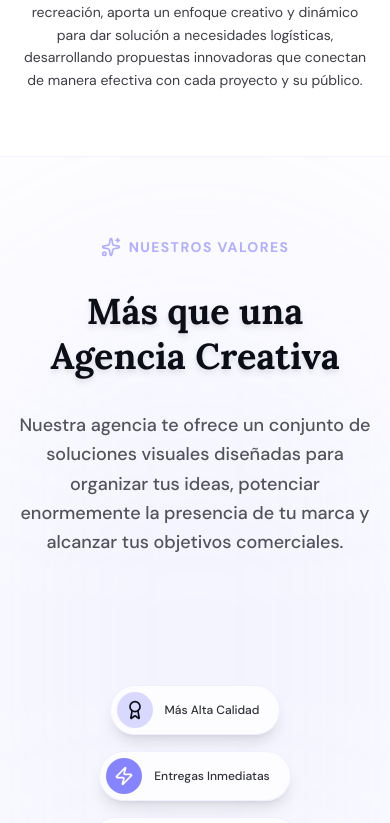
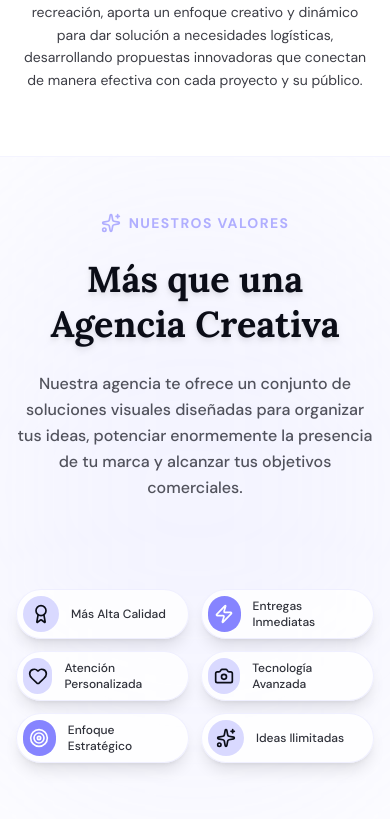
Before and after one commit to juanandresariasutp/landing_CreatiBros, a Next.js app: page /nosotros in a window 390 px wide. Shown: the part 2860-3683 px from the top of the page. Built offline with nearby package versions, Linux system fonts and the light colour scheme.

Commit message:
style(values): optimizar distribucion de badges en movil y tablet

```diff
--- a/components/Values.tsx
+++ b/components/Values.tsx
@@ -8,53 +8,53 @@ const values = [
     icon: <Award className="w-5 h-5 text-cb-dark" />,
     title: "Más Alta Calidad",
     color: "bg-cb-lavender-light",
-    position: "hidden xl:flex xl:top-[12%] xl:left-[50%] xl:-translate-x-1/2",
+    position: "hidden xl:flex xl:top-[14%] xl:left-[8%]",
     animation: "animate-float"
   },
   {
     icon: <Zap className="w-5 h-5 text-white" />,
     title: "Entregas Inmediatas",
     color: "bg-cb-purple",
-    position: "hidden xl:flex xl:top-[25%] xl:left-[15%]",
+    position: "hidden xl:flex xl:top-[38%] xl:left-[5%]",
     animation: "animate-float-delayed"
   },
   {
     icon: <Heart className="w-5 h-5 text-cb-dark" />,
     title: "Atención Personalizada",
     color: "bg-cb-lavender-light",
-    position: "hidden xl:flex xl:bottom-[35%] xl:left-[10%]",
+    position: "hidden xl:flex xl:bottom-[18%] xl:left-[7%]",
     animation: "animate-float-fast"
   },
   {
     icon: <Camera className="w-5 h-5 text-cb-dark" />,
     title: "Tecnología Avanzada",
     color: "bg-cb-lavender-light",
-    position: "hidden xl:flex xl:top-[30%] xl:right-[15%]",
+    position: "hidden xl:flex xl:top-[16%] xl:right-[8%]",
     animation: "animate-float"
   },
   {
     icon: <Target className="w-5 h-5 text-white" />,
     title: "Enfoque Estratégico",
     color: "bg-cb-purple",
-    position: "hidden xl:flex xl:bottom-[30%] xl:right-[10%]",
+    position: "hidden xl:flex xl:top-[42%] xl:right-[5%]",
     animation: "animate-float-delayed"
   },
   {
     icon: <Sparkles className="w-5 h-5 text-cb-dark" />,
     title: "Ideas Ilimitadas",
     color: "bg-cb-lavender-light",
-    position: "hidden xl:flex xl:bottom-[10%] xl:left-[40%]",
+    position: "hidden xl:flex xl:bottom-[16%] xl:right-[7%]",
     animation: "animate-float-fast"
   },
 ];
 
 export function Values({ showButtons = true }: { showButtons?: boolean }) {
   return (
-    <section className="relative w-full py-20 lg:py-40 bg-cb-white text-cb-dark dark:bg-[#06060c] dark:text-white overflow-hidden flex flex-col xl:flex-row items-center justify-center min-h-[700px] xl:min-h-[800px] border-t border-cb-lavender-light/30 dark:border-white/5">
+    <section className="relative w-full py-14 lg:py-24 bg-cb-white text-cb-dark dark:bg-[#06060c] dark:text-white overflow-hidden flex flex-col xl:flex-row items-center justify-center min-h-[560px] xl:min-h-[640px] border-t border-cb-lavender-light/30 dark:border-white/5">
 
       {/* Radial Gradient Glow in the background */}
       <div className="absolute inset-0 flex items-center justify-center pointer-events-none">
-        <div className="w-[800px] h-[800px] bg-cb-lavender-med/20 dark:bg-cb-purple/10 blur-[150px] rounded-full"></div>
+        <div className="w-[700px] h-[700px] bg-cb-lavender-med/20 dark:bg-cb-purple/10 blur-[140px] rounded-full"></div>
       </div>
 
       {/* Floating Badges (Desktop XL) */}
@@ -78,19 +78,19 @@ export function Values({ showButtons = true }: { showButtons?: boolean }) {
 
       {/* Center Content */}
       <ScrollAnimator animation="fadeInUp" className="relative z-10 max-w-4xl mx-auto px-4 sm:px-6 lg:px-8 text-center flex flex-col items-center">
-        <div className="flex items-center gap-2 mb-8">
+        <div className="flex items-center gap-2 mb-6">
           <Sparkles className="w-5 h-5 text-cb-lavender-med" />
           <span className="text-cb-lavender-med font-bold tracking-widest uppercase text-sm">
             Nuestros Valores
           </span>
         </div>
 
-        <h2 className="font-arsenica text-4xl sm:text-5xl md:text-7xl font-bold leading-tight mb-8 text-cb-dark dark:text-white drop-shadow-md">
+        <h2 className="font-arsenica text-4xl sm:text-5xl md:text-6xl font-bold leading-tight mb-6 text-cb-dark dark:text-white drop-shadow-md">
           Más que una <br className="hidden md:block"/>
           Agencia Creativa
         </h2>
 
-        <p className="text-lg md:text-xl text-cb-dark/70 dark:text-white/70 mb-12 max-w-2xl leading-relaxed mx-auto font-medium">
+        <p className="text-base md:text-lg text-cb-dark/70 dark:text-white/70 mb-10 max-w-2xl leading-relaxed mx-auto font-medium">
           Nuestra agencia te ofrece un conjunto de soluciones visuales diseñadas
           para organizar tus ideas, potenciar enormemente la presencia de tu marca y alcanzar
           tus objetivos comerciales.
@@ -115,11 +115,11 @@ export function Values({ showButtons = true }: { showButtons?: boolean }) {
       </ScrollAnimator>
 
       {/* Mobile Badges Grid (visible only on smaller screens < xl) */}
-      <ScrollAnimator animation="fadeInUp" delay={180} className="xl:hidden relative z-10 w-full px-4 mt-20 flex flex-wrap justify-center gap-4 max-w-3xl">
+      <ScrollAnimator animation="fadeInUp" delay={180} className="xl:hidden relative z-10 w-full px-4 mt-12 grid grid-cols-2 md:grid-cols-3 gap-3 max-w-md md:max-w-2xl mx-auto">
         {values.map((v, i) => (
           <div
             key={i}
-            className="flex items-center gap-3 bg-cb-white/80 dark:bg-[#16161f] border border-cb-lavender-light/40 dark:border-white/10 pr-5 p-1.5 rounded-full shadow-lg"
+            className="w-full flex items-center gap-3 bg-cb-white/80 dark:bg-[#16161f] border border-cb-lavender-light/40 dark:border-white/10 pr-4 p-1.5 rounded-full shadow-lg"
           >
             <div className={cn("w-9 h-9 rounded-full flex items-center justify-center", v.color)}>
               {v.icon}
```
